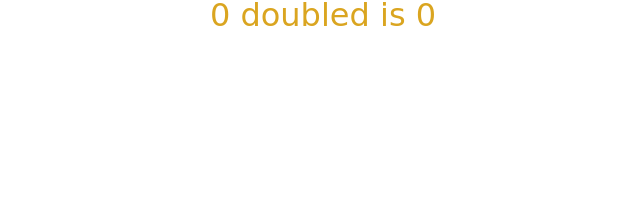
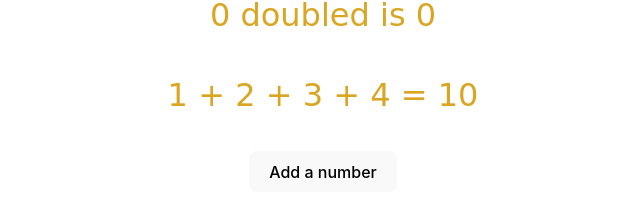
Before and after one commit to Erikote04/Basic-Svelte-Tutorial, a Svelte app in the folder Svelte Tutorial/: page / in a window 1280 px wide. Shown: the part 777-994 px from the top of the page, without its empty margins (317-957 px from the left). Before the commit the page ends 880 px from the top, so only its background shows below. Built offline with nearby package versions, Linux system fonts and the light colour scheme.

Commit message:
[Reactivity] Updating arrays. Redundant solution

```diff
--- a/Svelte Tutorial/src/App.svelte
+++ b/Svelte Tutorial/src/App.svelte
@@ -15,6 +15,13 @@
     alert('count is dangerously high!');
     count = 0;
   }
+
+  let numbers = [1, 2, 3, 4];
+  function addNumber() {
+    numbers.push(numbers.length + 1);
+    numbers = numbers; // We need to be redundant to cause updates
+  }
+  $: sum = numbers.reduce((total, currentNumber) => total + currentNumber, 0);
   /*
   $: console.log(`the count is ${count}`); -> This will log the value of count whenever it changes
   $: {
@@ -38,6 +45,11 @@
     {count === 1 ? 'time' : 'times'}
   </button>
   <p>{count} doubled is {doubled}</p>
+
+  <p>{numbers.join(' + ')} = {sum}</p>
+  <button on:click={addNumber}>
+    Add a number
+  </button>
 </main>
 
 <style>
```
